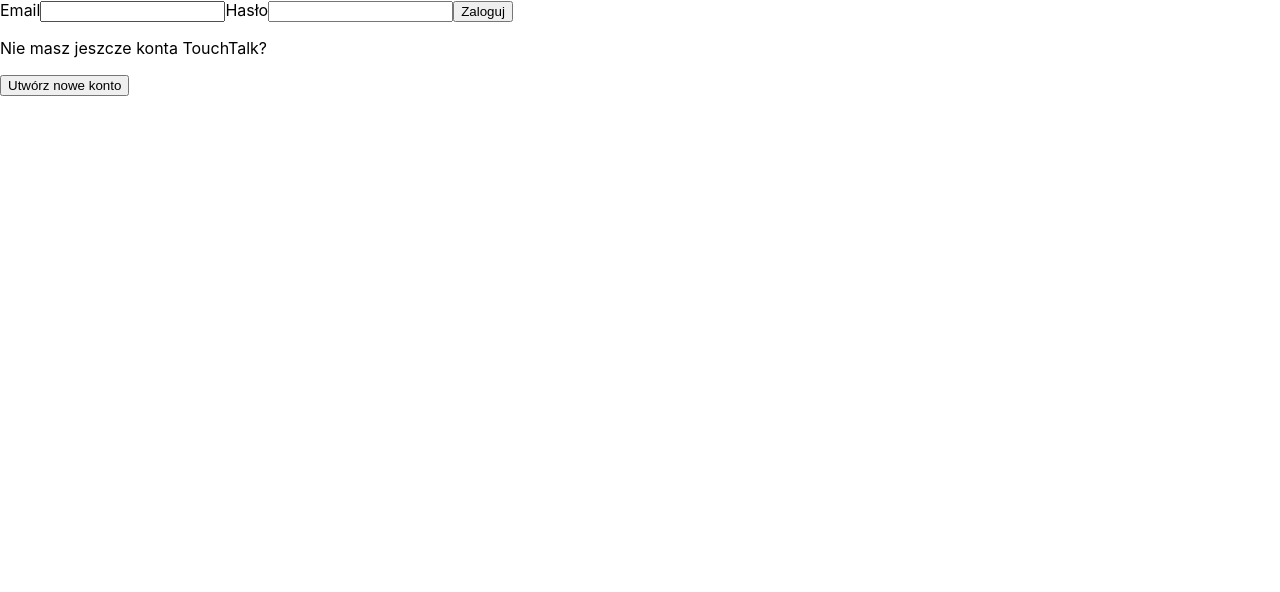
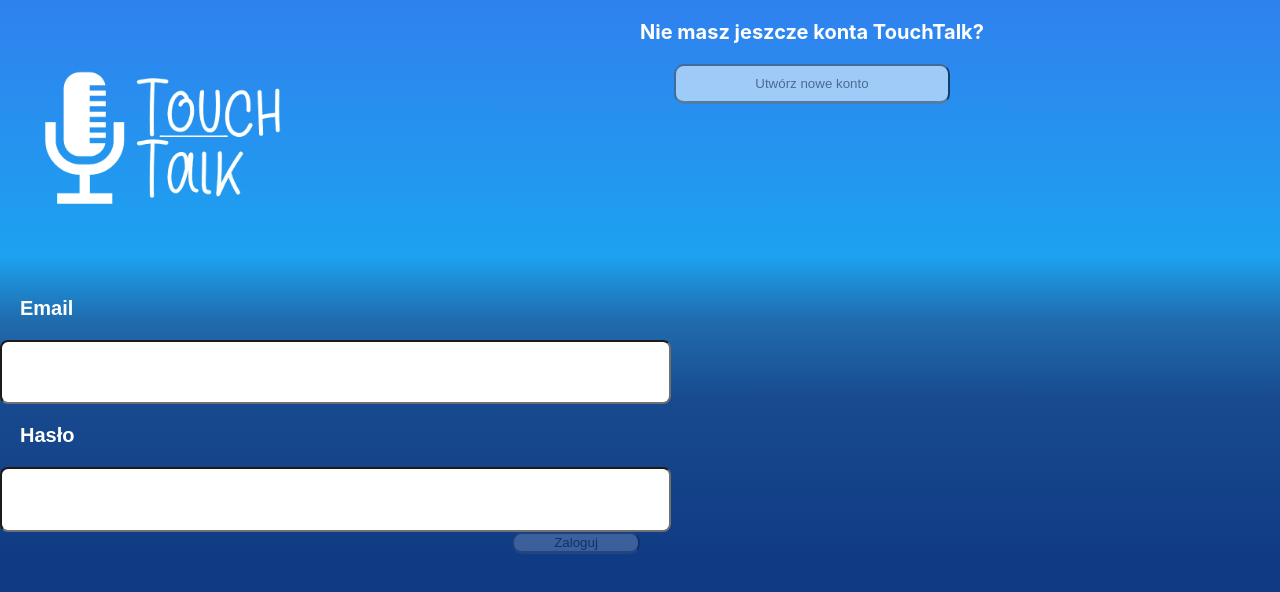
Before and after one commit to SadowyKinga/TouchTalk, a React (Create React App) app in the folder react-app/: page / in a window 1280 px wide. Shown: the top 592 px of the page. Built offline with nearby package versions, Linux system fonts and the light colour scheme.

Commit message:
add signin style

```diff
--- /dev/null
+++ b/react-app/src/components/Signin.css
@@ -0,0 +1,84 @@
+html, body {
+    height: 100%;
+}
+
+body{
+    background: rgb(48,129,238);
+    background: linear-gradient( rgba(48,129,238,1) 0%, rgba(28,162,240,1) 32%, rgba(32,108,174,1) 40%, rgba(24,74,143,1) 50%, rgba(16,59,132,1) 70%);
+    font-size: 20px;
+    font-family: Arial, Helvetica, sans-serif;
+    color: white;
+    font-weight: bold;
+
+}
+
+
+.logo{
+    height: 50%;
+    width: 50%;
+}
+
+section{
+    display: flex;
+    flex-direction: row;
+}
+
+form{
+    display: flex;
+    flex-direction: column;
+    width: 50%;
+}
+
+input{
+    margin-left: auto;
+    margin-right: auto;
+    width: 80%;
+    height: 3em;
+    align-items: center;
+    border-color: #707070;
+    border-radius: 8px;
+    outline: 0;
+    padding: 1em;
+}
+
+label{
+    margin-left: auto;
+    margin-right: auto;
+    font-size: 20px;
+    font-family: Arial, Helvetica, sans-serif;
+    color: white;
+    margin: 1em;
+
+}
+
+button{
+    width: 20%;
+    height: 3em;
+    background-color: #FFFFFF;
+    opacity: 18%;
+    color: black;
+    border-radius: 10px;
+    border-bottom: solid #707070;
+    margin-left: auto;
+    outline: 0;
+}
+
+aside{
+    display: flex;
+    flex-direction: column;
+    float: right;
+}
+
+.form-error{
+    font-size: 15px;
+}
+
+.register-button{
+    width: 80%;
+    background-color: #FFFFFF;
+    opacity: 55%;
+    color: #664F4F;
+    margin-left: auto;
+    margin-right: auto;
+
+}
--- a/react-app/src/components/Signin.jsx
+++ b/react-app/src/components/Signin.jsx
@@ -1,6 +1,8 @@
 import React from "react";
 import { useHistory } from "react-router-dom";
 import { useFormik } from "formik";
+import "./Signin.css"
+import logo from './logo.svg'
 import { SigninSchema } from "../validation/formValidation.js";
 
 const Signin = () => {
@@ -23,7 +25,9 @@ const Signin = () => {
   });
   return (
     <section>
+
       <form onSubmit={formik.handleSubmit}>
+        <img src={logo} className="logo"/>
         <label htmlFor='email'>Email</label>
         <input
           id='email'
@@ -51,7 +55,7 @@ const Signin = () => {
       </form>
       <aside>
         <p>Nie masz jeszcze konta TouchTalk?</p>
-        <button onClick={togglePanel}>Utwórz nowe konto</button>
+        <button className='register-button' onClick={togglePanel}>Utwórz nowe konto</button>
       </aside>
     </section>
   );
--- /dev/null
+++ b/react-app/src/components/Signup.css
@@ -0,0 +1,24 @@
+h1{
+    font-size: 55px;
+
+}
+
+h2{
+    font-size: 30;
+
+}
+
+.name-surname{
+    display: flex;
+    flex-direction: row;
+}
+
+.name-surname>label{
+    display: flex;
+    flex-direction: row;
+}
+
+input{
+    height: 100%;
+    width: 100%;
+}
--- a/react-app/src/components/Signup.jsx
+++ b/react-app/src/components/Signup.jsx
@@ -1,6 +1,8 @@
 import React from "react";
 import { useHistory } from "react-router-dom";
 import { useFormik } from "formik";
+import logo from './logo.svg'
+import "./Signup.css"
 import { SignupSchema } from "../validation/formValidation.js";
 
 const Signup = () => {
@@ -25,10 +27,13 @@ const Signup = () => {
   });
   return (
     <section>
+      <img src={logo} className="logo"/>
+      <div>
       <h1>Załóż konto w TouchTalk</h1>
       <h3>Aby założyć konto, wypełnij poniższe pola</h3>
       <p>Twoje dane</p>
       <form onSubmit={formik.handleSubmit}>
+        <div className='name-surname'>
           <label htmlFor='firstname'>Imię</label>
           <input
             id='firstname'
@@ -37,9 +42,11 @@ const Signup = () => {
             onChange={formik.handleChange}
             value={formik.values.firstname}
           />
+
         {formik.touched.firstname && formik.errors.firstname ? (
           <div className='form-error'>{formik.errors.firstname}</div>
         ) : null}
+
         <label htmlFor='lastname'>Nazwisko</label>
         <input
           id='lastname'
@@ -51,6 +58,7 @@ const Signup = () => {
         {formik.touched.lastname && formik.errors.lastname ? (
           <div className='form-error'>{formik.errors.lastname}</div>
         ) : null}
+        </div>
         <p>Dane konta</p>
         <label htmlFor='email'>Email</label>
         <input
@@ -81,6 +89,7 @@ const Signup = () => {
         <p>Masz już konto TouchTalk?</p>
         <button onClick={togglePanel}>Zaloguj się</button>
       </aside>
+      </div>
     </section>
   );
 };
--- a/react-app/src/index.jsx
+++ b/react-app/src/index.jsx
@@ -1,6 +1,7 @@
 import React from "react";
 import ReactDOM from "react-dom";
 import { Provider } from "react-redux";
+
 import App from "./App";
 import store from "./store.js";
 import "./index.css";
```
Also changed, not shown: react-app/src/components/logo.svg (added). Lines whose indentation alone changed are shown as unchanged.
